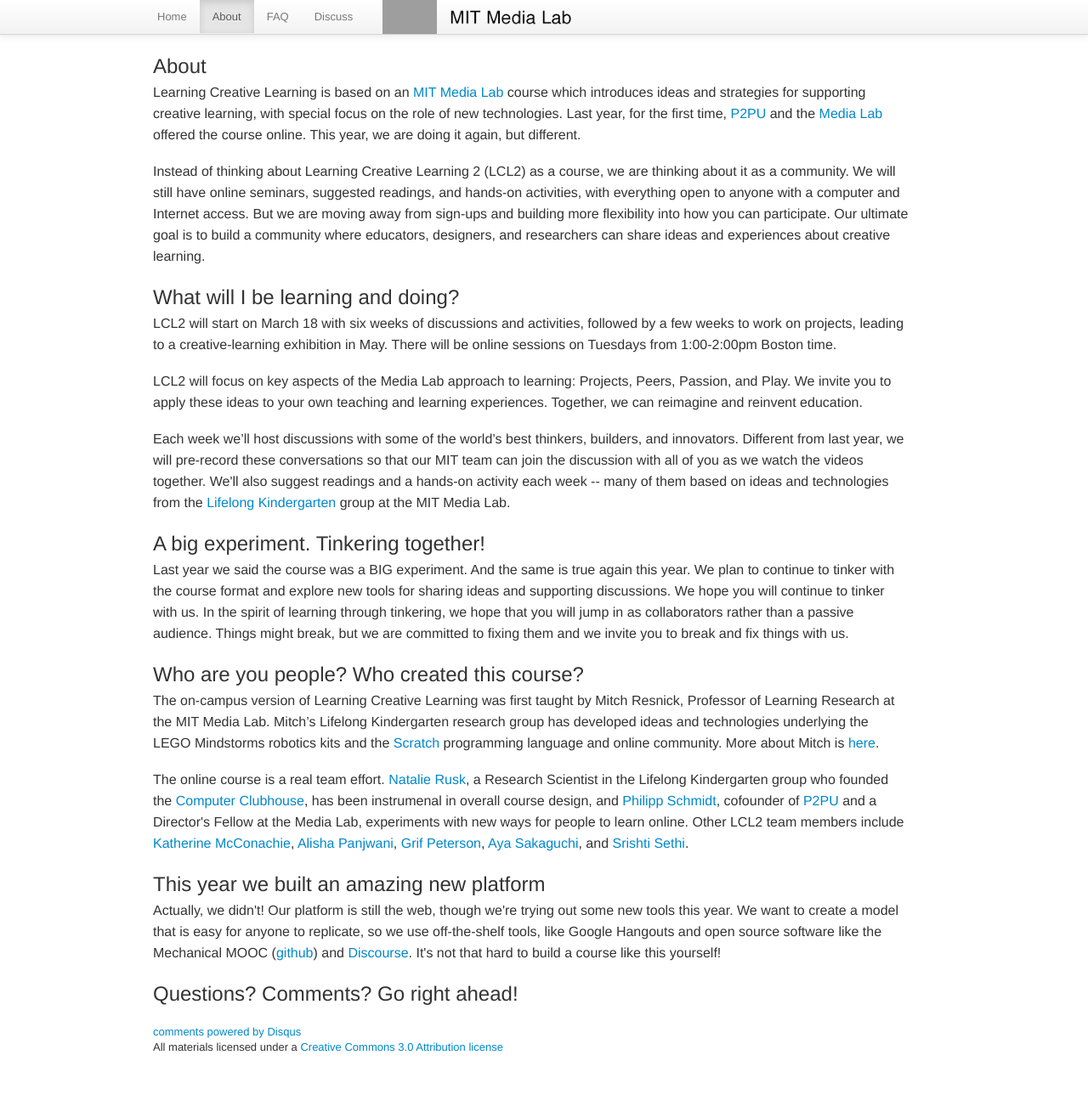
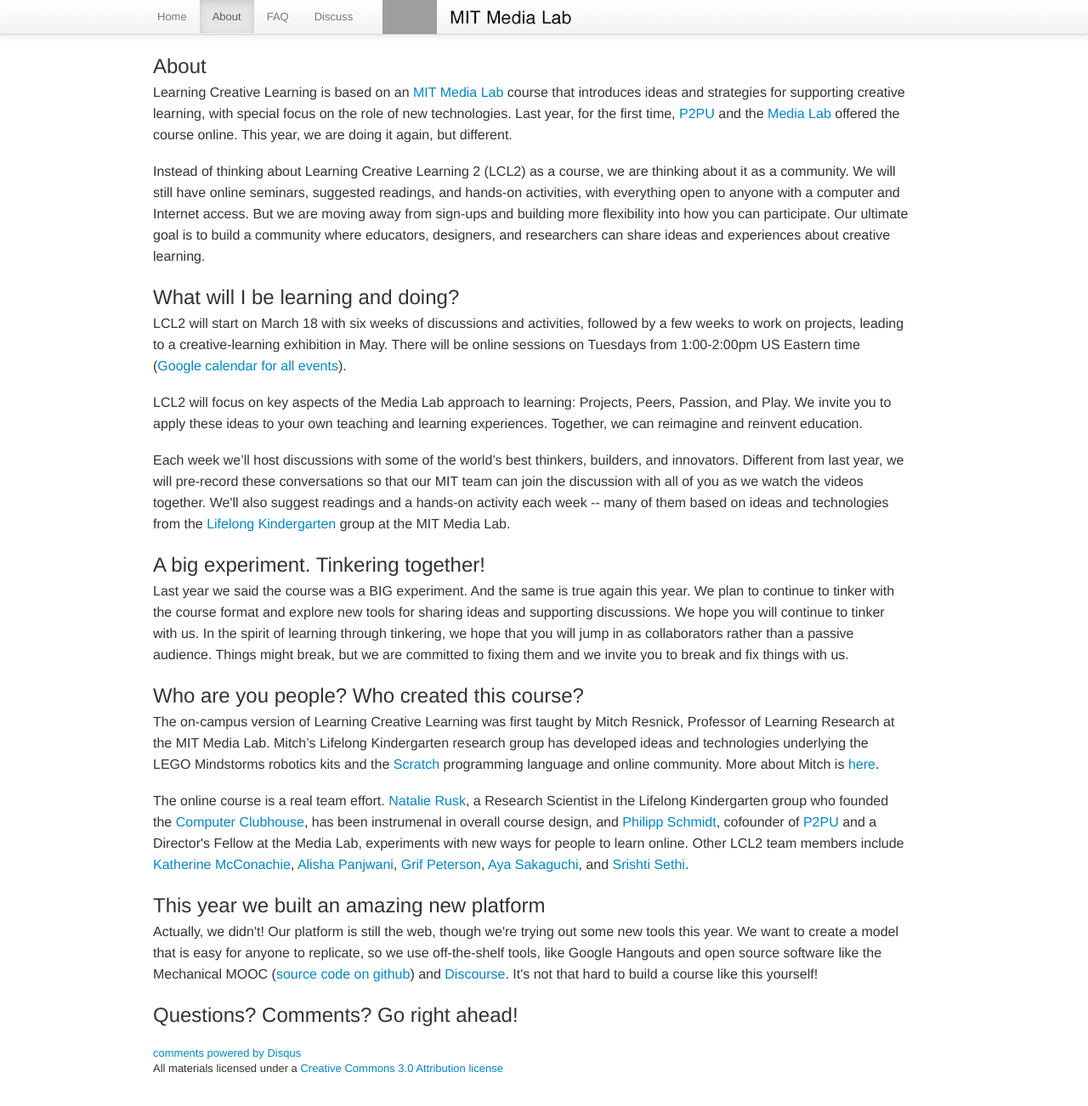
Before and after one commit to ntlrsk/lcl2.github.io, a Jekyll site: the page about.html, which Jekyll copies as it is, in a window 1280 px wide and 1307 px high. Shown: the top 1302 px of the window at 85% size. Built offline with Jekyll 4.4.1, drawn with Linux system fonts in a browser that asks for light colours; nearby versions of some CDN libraries; Markdown is read by kramdown in place of the engine named in the settings; comment, search, counter and statistics services are not loaded; grey boxes are pictures that could not be loaded.

Commit message:
Tweaks to about page

```diff
--- a/about.html
+++ b/about.html
@@ -57,13 +57,13 @@
       <div style="margin-left: 40px; margin-right: 40px; ">
       <h2>About</h2>
 
-      <p class="lead">Learning Creative Learning is based on an <a href="http://media.mit.edu">MIT Media Lab</a> course which introduces ideas and strategies for supporting creative learning, with special focus on the role of new technologies. Last year, for the first time, <a href="http://p2pu.org">P2PU</a> and the <a href="http://media.mit.edu">Media Lab</a> offered the course online. This year, we are doing it again, but different.</p>
+      <p class="lead">Learning Creative Learning is based on an <a href="http://media.mit.edu">MIT Media Lab</a> course that introduces ideas and strategies for supporting creative learning, with special focus on the role of new technologies. Last year, for the first time, <a href="http://p2pu.org">P2PU</a> and the <a href="http://media.mit.edu">Media Lab</a> offered the course online. This year, we are doing it again, but different.</p>
 
 	<p class="lead">Instead of thinking about Learning Creative Learning 2 (LCL2) as a course, we are thinking about it as a community. We will still have online seminars, suggested readings, and hands-on activities, with everything open to anyone with a computer and Internet access. But we are moving away from sign-ups and building more flexibility into how you can participate. Our ultimate goal is to build a community where educators, designers, and researchers can share ideas and experiences about creative learning.</p>
 
       <h2>What will I be learning and doing?</h2>
 
-	<p class="lead">LCL2 will start on March 18 with six weeks of discussions and activities, followed by a few weeks to work on projects, leading to a creative-learning exhibition in May. There will be online sessions on Tuesdays from 1:00-2:00pm Boston time.</p>
+	<p class="lead">LCL2 will start on March 18 with six weeks of discussions and activities, followed by a few weeks to work on projects, leading to a creative-learning exhibition in May. There will be online sessions on Tuesdays from 1:00-2:00pm US Eastern time (<a href="https://www.google.com/calendar/embed?src=po09dc728rriivgq9fp38kfjts%40group.calendar.google.com&ctz=America/New_York">Google calendar for all events</a>).</p>
 	<p class="lead">LCL2 will focus on key aspects of the Media Lab approach to learning: Projects, Peers, Passion, and Play. We invite you to apply these ideas to your own teaching and learning experiences. Together, we can reimagine and reinvent education.</p>
 
     	<p class="lead">Each week we’ll host discussions with some of the world’s best thinkers, builders, and innovators. Different from last year, we will pre-record these conversations so that our MIT team can join the discussion with all of you as we watch the videos together. We'll also suggest readings and a hands-on activity each week -- many of them based on ideas and technologies from the  <a href="http://llk.media.mit.edu" target="_blank">Lifelong Kindergarten</a> group at the MIT Media Lab.</p>
@@ -82,7 +82,7 @@
 
               <h2>This year we built an amazing new platform</h2>
 
-              <p class="lead">Actually, we didn't! Our platform is still the web, though we're trying out some new tools this year. We want to create a model that is easy for anyone to replicate, so we use off-the-shelf tools, like Google Hangouts and open source software like the Mechanical MOOC (<a href="https://github.com/p2pu/mechanicalmooc">github</a>) and <a href="http://discourse.org" target="_blank">Discourse</a>. It's not that hard to build a course like this yourself!</p>
+              <p class="lead">Actually, we didn't! Our platform is still the web, though we're trying out some new tools this year. We want to create a model that is easy for anyone to replicate, so we use off-the-shelf tools, like Google Hangouts and open source software like the Mechanical MOOC (<a href="https://github.com/p2pu/mechanicalmooc">source code on github</a>) and <a href="http://discourse.org" target="_blank">Discourse</a>. It's not that hard to build a course like this yourself!</p>
 
     <h2>Questions? Comments? Go right ahead!</h2>
     <br>
```
